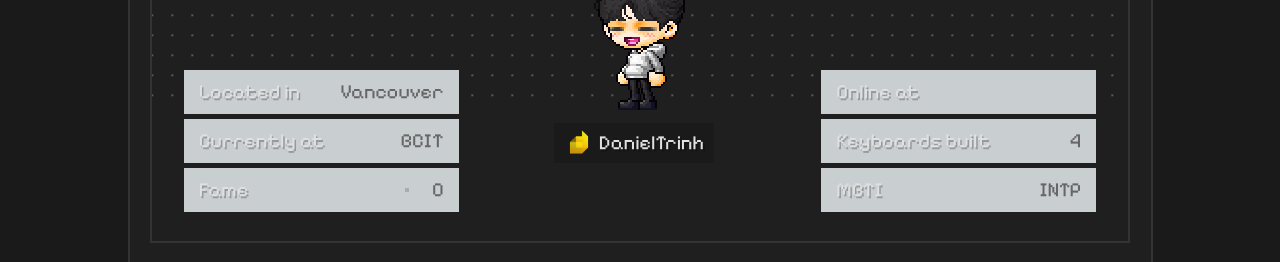
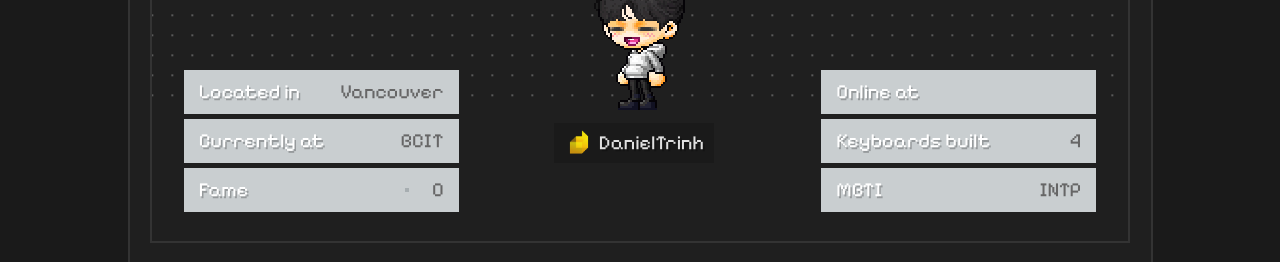
Before and after one commit to daniobanio/portfolio, a React (Vite) app: page / in a window 1280 px wide. Shown: the part 433-695 px from the top of the page. Built offline with nearby package versions, Linux system fonts and the light colour scheme; no server answers; the database is empty; some icons are missing; a web font is replaced by a local one.

Commit message:
update hero label

```diff
--- a/src/styles.scss
+++ b/src/styles.scss
@@ -374,7 +374,7 @@
      background-color: var(--hero-label);
    }
    .hero-label-left {
-     color: var(--white);
+     color: white;
      text-shadow: 1.5px 1.5px 0px rgba(0, 0, 0, 0.25);
    }
    .hero-label-right {
```
